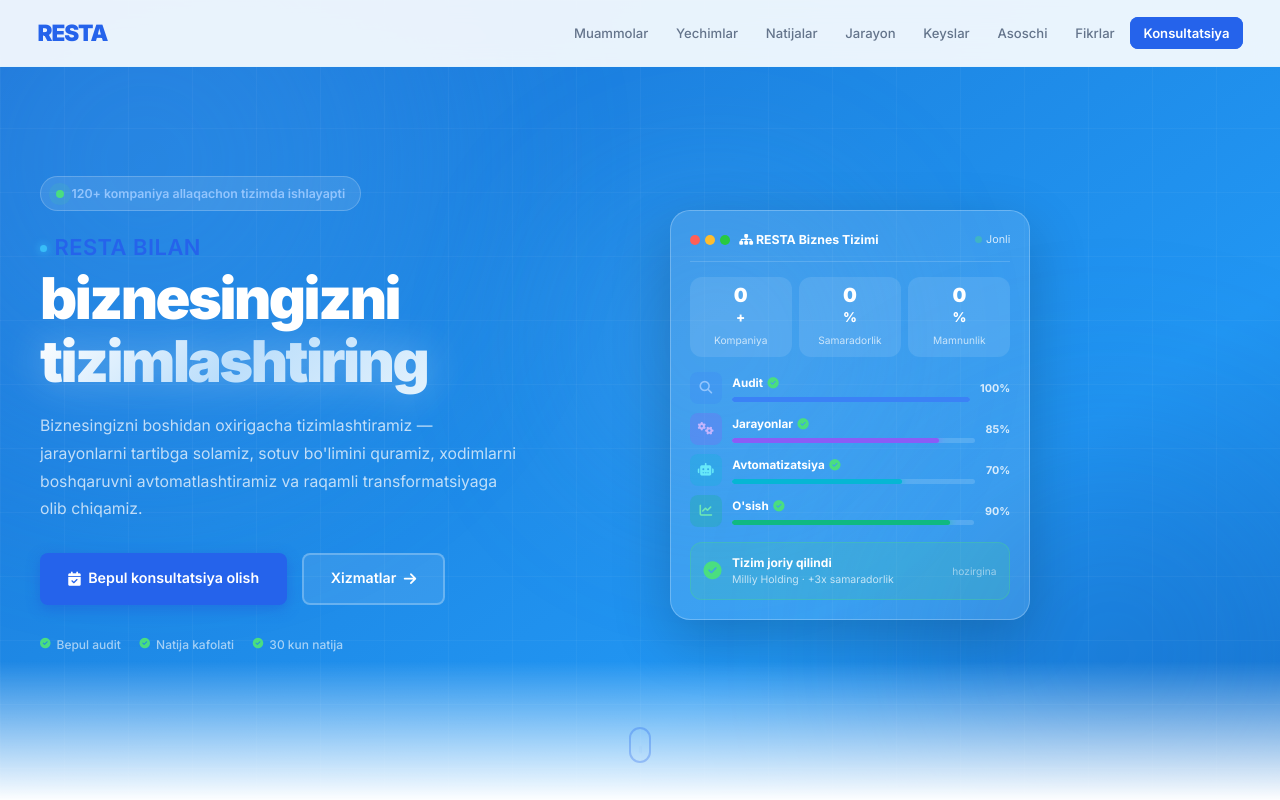
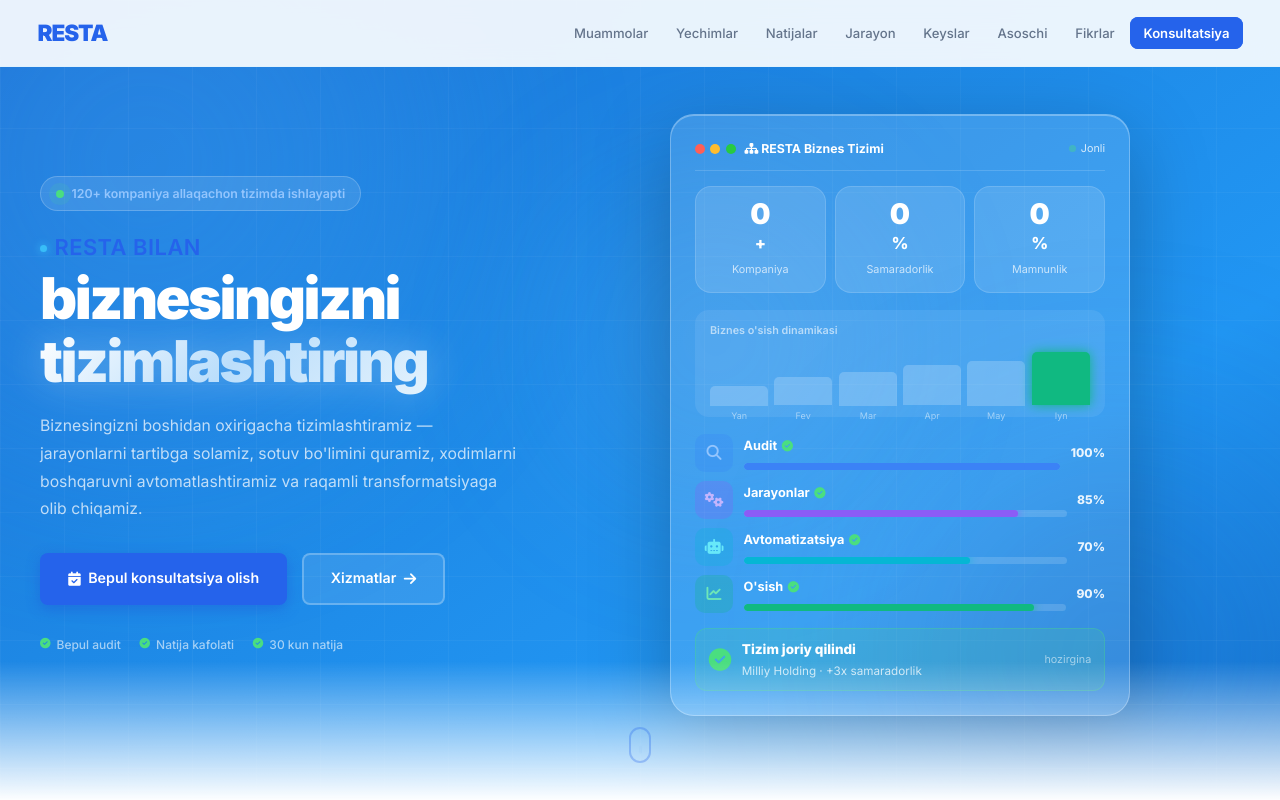
Before and after one commit to nuraddinov477/resta.uz, a plain HTML site: page index.html in a window 1280 px wide. Shown: the top 800 px of the page. Drawn offline with Linux system fonts and the light colour scheme.

Commit message:
Hero dashboard: bigger, mini chart, improved visuals

```diff
--- a/css/styles.css
+++ b/css/styles.css
@@ -354,13 +354,14 @@ body {
    SYS DASHBOARD
    ===================== */
 .sys-dashboard {
-    background: rgba(255,255,255,0.12);
-    backdrop-filter: blur(20px);
-    border: 1px solid rgba(255,255,255,0.25);
-    border-radius: 20px;
-    padding: 1.25rem;
-    width: 360px;
-    box-shadow: 0 20px 60px rgba(0,0,0,0.2);
+    background: rgba(255,255,255,0.13);
+    backdrop-filter: blur(24px);
+    -webkit-backdrop-filter: blur(24px);
+    border: 1px solid rgba(255,255,255,0.28);
+    border-radius: 24px;
+    padding: 1.6rem;
+    width: 460px;
+    box-shadow: 0 24px 80px rgba(0,0,0,0.25), inset 0 1px 0 rgba(255,255,255,0.3);
     animation: dashboardIn 0.8s cubic-bezier(0.16,1,0.3,1) 0.3s both;
 }
 @keyframes dashboardIn {
@@ -386,26 +387,64 @@ body {
 .sys-stats-row {
     display: grid;
     grid-template-columns: repeat(3,1fr);
-    gap: .5rem;
-    margin-bottom: 1rem;
+    gap: .6rem;
+    margin-bottom: 1.1rem;
 }
 .sys-stat-box {
-    background: rgba(255,255,255,0.1);
-    border-radius: 12px;
-    padding: .6rem .5rem;
+    background: rgba(255,255,255,0.12);
+    border: 1px solid rgba(255,255,255,0.15);
+    border-radius: 16px;
+    padding: .9rem .6rem;
     text-align: center;
     display: flex;
     flex-direction: column;
     gap: .1rem;
-}
+    transition: background .2s;
+}
+.sys-stat-box:hover { background: rgba(255,255,255,0.2); }
 .sys-stat-num {
-    font-size: 1.3rem;
+    font-size: 1.9rem;
     font-weight: 900;
     color: #fff;
     line-height: 1;
 }
-.sys-stat-unit { font-size:.9rem; font-weight:800; color:#fff; }
-.sys-stat-lbl { font-size:.68rem; color:rgba(255,255,255,0.7); margin-top:.15rem; }
+.sys-stat-unit { font-size:1.1rem; font-weight:800; color:#fff; }
+.sys-stat-lbl { font-size:.72rem; color:rgba(255,255,255,0.7); margin-top:.2rem; }
+
+/* Mini chart */
+.sys-mini-chart {
+    margin-bottom: 1.1rem;
+    background: rgba(255,255,255,0.08);
+    border-radius: 14px;
+    padding: .8rem 1rem;
+}
+.sys-chart-label { font-size:.72rem; color:rgba(255,255,255,0.6); margin-bottom:.7rem; font-weight:600; }
+.sys-chart-bars {
+    display: flex;
+    align-items: flex-end;
+    gap: .4rem;
+    height: 56px;
+}
+.sys-chart-bar {
+    flex: 1;
+    height: var(--h);
+    background: rgba(255,255,255,0.2);
+    border-radius: 5px 5px 0 0;
+    position: relative;
+    animation: barRise 1s cubic-bezier(0.4,0,0.2,1) 0.8s both;
+    transform-origin: bottom;
+}
+.sys-chart-bar.active { background: var(--c); box-shadow: 0 0 12px var(--c); }
+@keyframes barRise { from{transform:scaleY(0)} to{transform:scaleY(1)} }
+.sys-chart-bar span {
+    position: absolute;
+    bottom: -18px;
+    left: 50%;
+    transform: translateX(-50%);
+    font-size: .6rem;
+    color: rgba(255,255,255,0.5);
+    white-space: nowrap;
+}
 
 .sys-steps-list { display:flex; flex-direction:column; gap:.6rem; margin-bottom:1rem; }
 .sys-step-row {
@@ -423,24 +462,24 @@ body {
     to{opacity:1;transform:translateX(0)}
 }
 .sys-step-ico {
-    width: 32px; height: 32px;
-    border-radius: 8px;
+    width: 38px; height: 38px;
+    border-radius: 10px;
     display: flex; align-items:center; justify-content:center;
-    font-size: .85rem;
+    font-size: 1rem;
     flex-shrink: 0;
 }
 .sys-step-info { flex:1; }
-.sys-step-name { font-size:.78rem; font-weight:700; color:#fff; margin-bottom:.3rem; display:flex; align-items:center; gap:.3rem; }
-.sys-step-track { height:5px; background:rgba(255,255,255,0.15); border-radius:10px; overflow:hidden; }
+.sys-step-name { font-size:.85rem; font-weight:700; color:#fff; margin-bottom:.4rem; display:flex; align-items:center; gap:.3rem; }
+.sys-step-track { height:7px; background:rgba(255,255,255,0.15); border-radius:10px; overflow:hidden; }
 .sys-step-prog {
     height:100%; width:0;
     background:var(--c);
     border-radius:10px;
-    animation: progFill 1.2s cubic-bezier(0.4,0,0.2,1) var(--d) forwards;
-    box-shadow: 0 0 8px var(--c);
+    animation: progFill 1.4s cubic-bezier(0.4,0,0.2,1) var(--d) forwards;
+    box-shadow: 0 0 10px var(--c);
 }
 @keyframes progFill { to{width:var(--w)} }
-.sys-step-pct { font-size:.72rem; font-weight:700; color:rgba(255,255,255,0.8); white-space:nowrap; }
+.sys-step-pct { font-size:.8rem; font-weight:800; color:rgba(255,255,255,0.9); white-space:nowrap; }
 
 .sys-notification {
     display: flex;
@@ -456,10 +495,10 @@ body {
     from{opacity:0;transform:translateY(8px)}
     to{opacity:1;transform:translateY(0)}
 }
-.sys-notif-icon { font-size:1.2rem; color:#4ade80; flex-shrink:0; }
-.sys-notif-title { font-size:.8rem; font-weight:700; color:#fff; }
-.sys-notif-sub { font-size:.7rem; color:rgba(255,255,255,0.7); }
-.sys-notif-time { font-size:.68rem; color:rgba(255,255,255,0.5); margin-left:auto; white-space:nowrap; }
+.sys-notif-icon { font-size:1.5rem; color:#4ade80; flex-shrink:0; }
+.sys-notif-title { font-size:.9rem; font-weight:800; color:#fff; }
+.sys-notif-sub { font-size:.78rem; color:rgba(255,255,255,0.75); margin-top:.1rem; }
+.sys-notif-time { font-size:.72rem; color:rgba(255,255,255,0.55); margin-left:auto; white-space:nowrap; }
 
 @keyframes visualIn {
     from { opacity: 0; transform: translateX(40px) scale(0.95); }
--- a/index.html
+++ b/index.html
@@ -204,6 +204,19 @@ document.addEventListener('DOMContentLoaded', function(){
                             <span class="sys-stat-lbl">Mamnunlik</span>
                         </div>
                     </div>
+                    <!-- Mini bar chart -->
+                    <div class="sys-mini-chart">
+                        <div class="sys-chart-label">Biznes o'sish dinamikasi</div>
+                        <div class="sys-chart-bars">
+                            <div class="sys-chart-bar" style="--h:35%;--c:#3b82f6"><span>Yan</span></div>
+                            <div class="sys-chart-bar" style="--h:50%;--c:#3b82f6"><span>Fev</span></div>
+                            <div class="sys-chart-bar" style="--h:60%;--c:#3b82f6"><span>Mar</span></div>
+                            <div class="sys-chart-bar" style="--h:72%;--c:#8b5cf6"><span>Apr</span></div>
+                            <div class="sys-chart-bar" style="--h:80%;--c:#8b5cf6"><span>May</span></div>
+                            <div class="sys-chart-bar active" style="--h:95%;--c:#10b981"><span>Iyn</span></div>
+                        </div>
+                    </div>
+
                     <div class="sys-steps-list">
                         <div class="sys-step-row">
                             <div class="sys-step-ico" style="background:rgba(59,130,246,0.25);color:#93c5fd"><i class="fa fa-magnifying-glass"></i></div>
```
